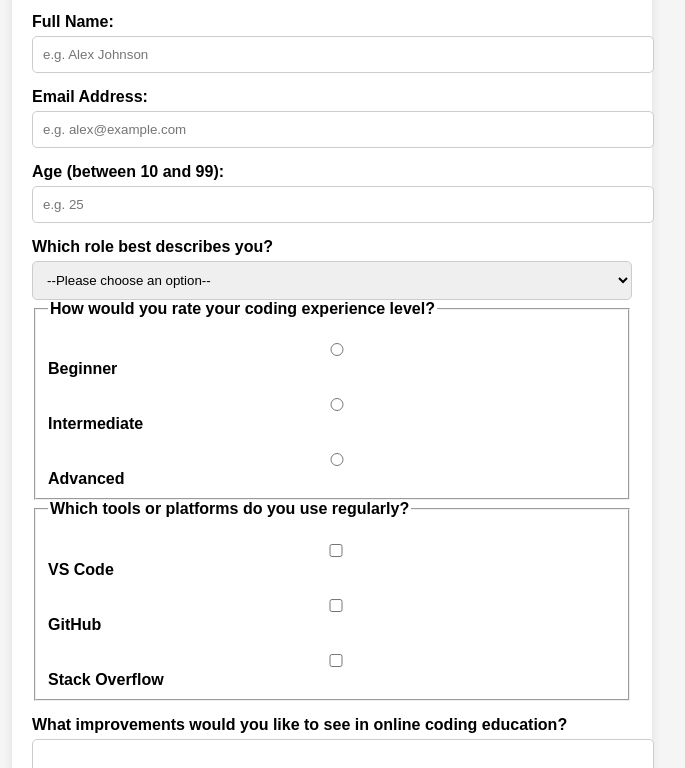
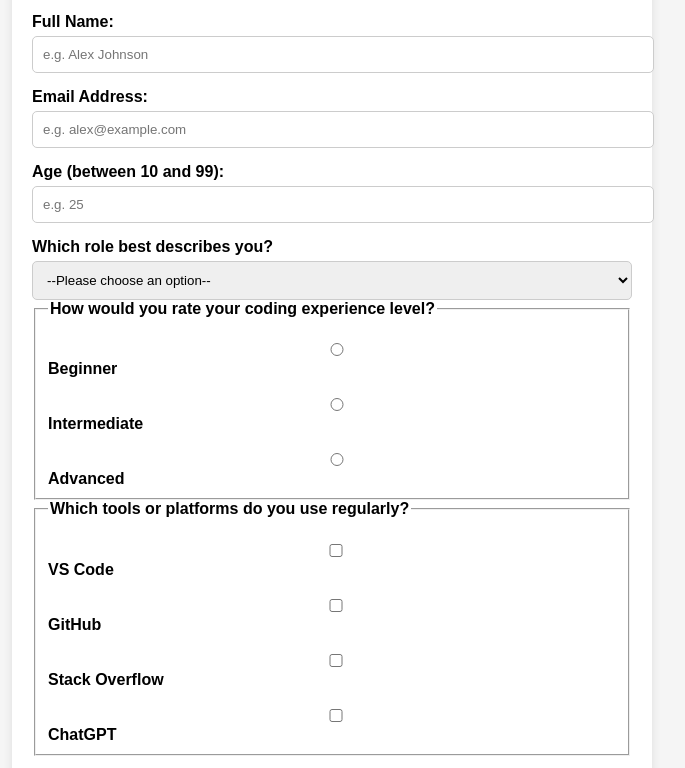
Before and after one commit to hinatahyuga1194/-responsive-web-design-projects-, a plain HTML site: page survey-form/index.html in a window 1280 px wide. Shown: the part 159-927 px from the top of the page, without its empty margins (308-993 px from the left). Drawn offline with Linux system fonts and the light colour scheme.

Commit message:
index.html

```diff
--- a/survey-form/index.html
+++ b/survey-form/index.html
@@ -81,6 +81,9 @@
         <label>
           <input type="checkbox" name="tools" value="stackoverflow" /> Stack Overflow
         </label>
+        <label>
+          <input type="checkbox" name="tools" value="chatgpt" /> ChatGPT
+        </label>
       </fieldset>
 
       <!-- Textarea -->
```
